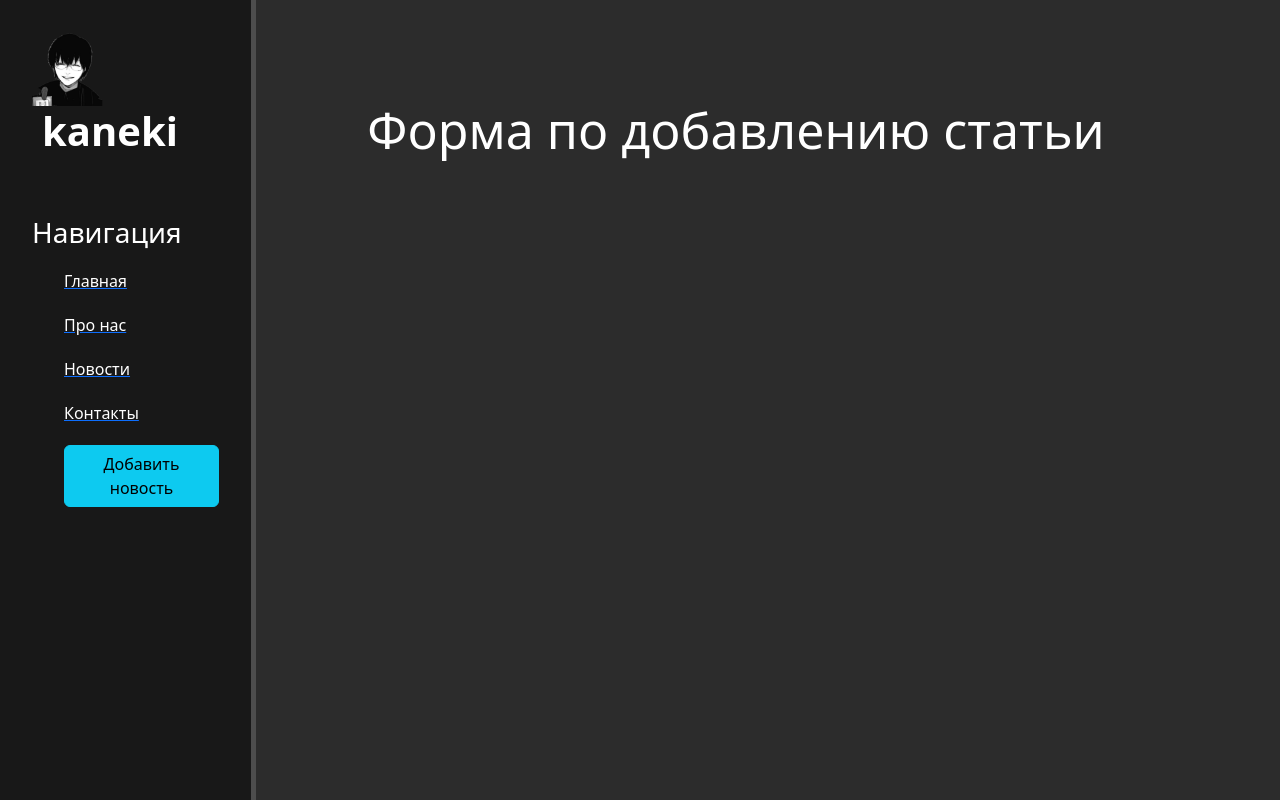
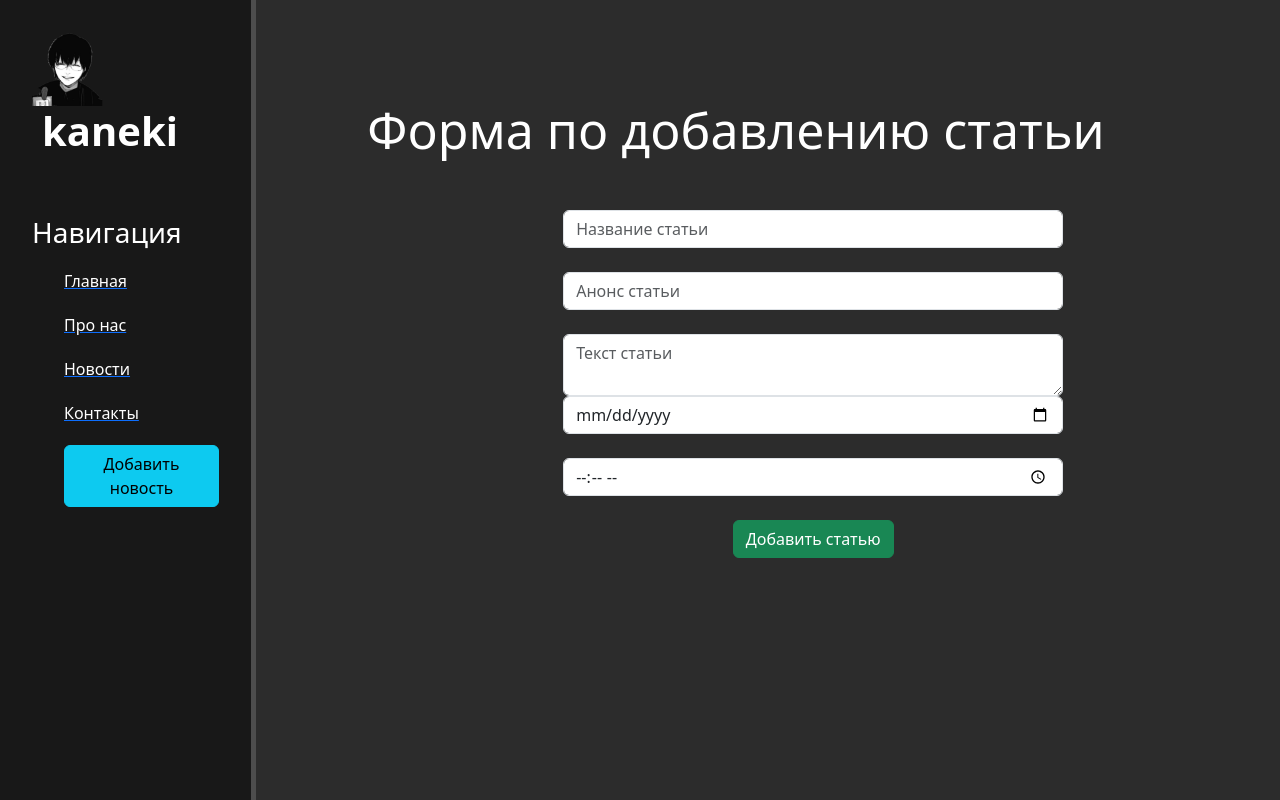
Before and after one commit to EgorMorozSSS/LessonsDjango, a Django app: page /news/create in a window 1280 px wide. Run offline with Django 5.2, Linux system fonts and the light colour scheme.

Commit message:
add feat w create new models by users

```diff
--- a/Lesson2/main/static/main/css/main.css
+++ b/Lesson2/main/static/main/css/main.css
@@ -65,3 +65,9 @@ main .features p{max-width: 400px; margin: 20px auto}
     margin: 20px 34%;
     text-align: left;
 }
+
+form {
+    margin-left: 32%;
+    width: 500px;
+    margin-top: 50px;
+}
--- a/Lesson2/news/templates/news/create.html
+++ b/Lesson2/news/templates/news/create.html
@@ -5,6 +5,13 @@
 {% block content %}
     <div class="features">
         <h1>Форма по добавлению статьи</h1>
-        <form method
+        <form method="post">
+            <input type="text", placeholder="Название статьи" class="form-control"><br>
+            <input type="text", placeholder="Анонс статьи" class="form-control"><br>
+            <textarea class="form-control" placeholder="Текст статьи"></textarea>
+            <input type="date" class="form-control"><br>
+            <input type="time" class="form-control"><br>
+            <button class="btn btn-success" type="submit">Добавить статью</button>
+        </form>
     </div>
 {% endblock %}
```
